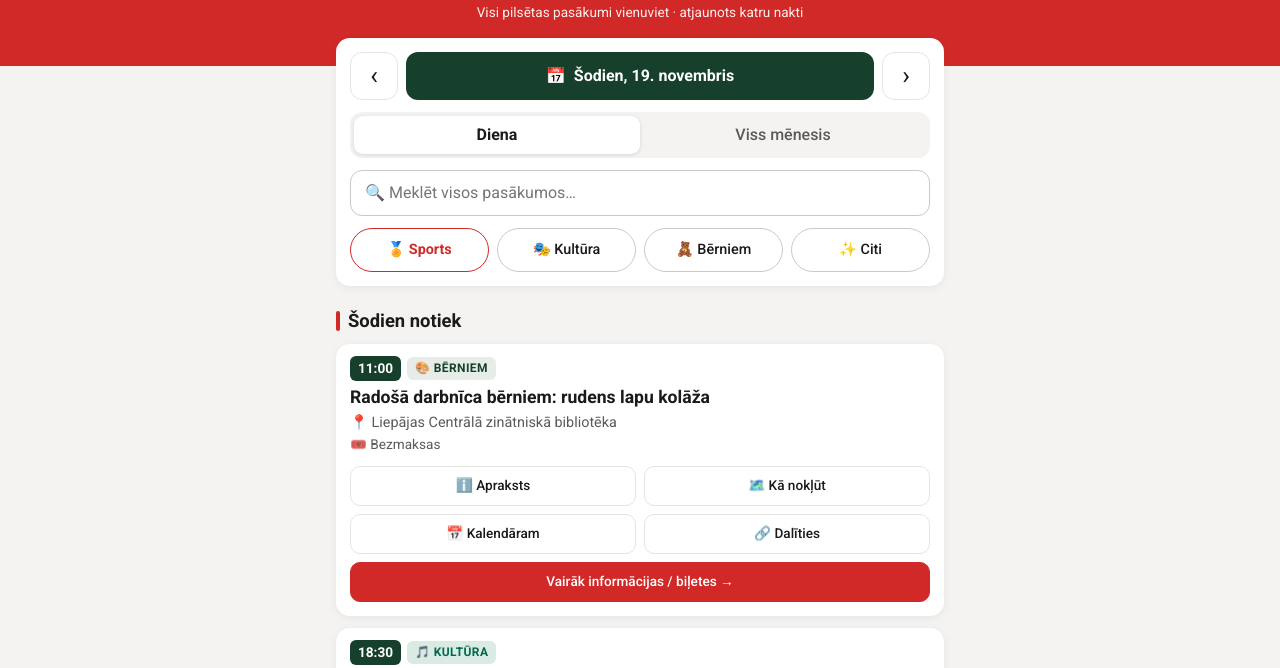
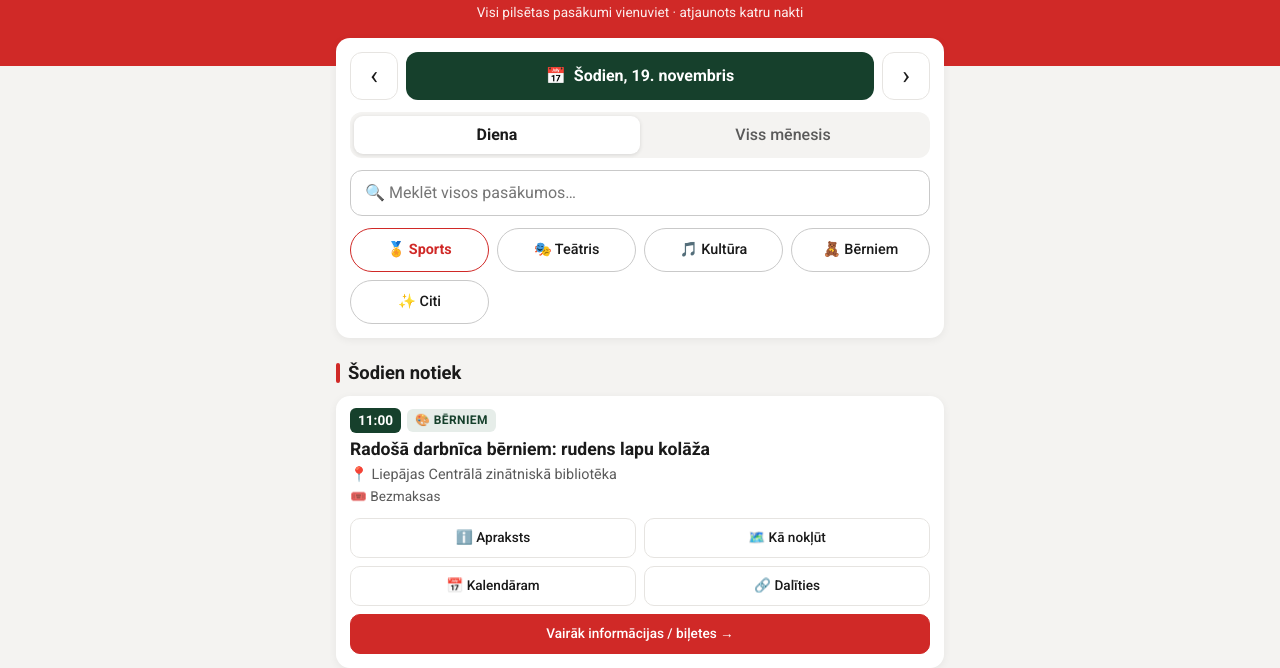
Before and after one commit to Liepaja-pasakumi/pasakumi-liepaja, a plain HTML site: page index.html in a window 1280 px wide. Shown: the part 76-744 px from the top of the page. Drawn offline with Linux system fonts and the light colour scheme; no server answers.

Commit message:
Add files via upload

```diff
--- a/index.html
+++ b/index.html
@@ -62,7 +62,8 @@
       <!-- Kategorijas: spiediens = tikai šī kategorija; vēlreiz = visas -->
       <div class="chips" role="group" aria-label="Kategorijas">
         <button class="chip chip-sports" data-cat="sports" aria-pressed="false">🏅 Sports</button>
-        <button class="chip" data-cat="kultura" aria-pressed="false">🎭 Kultūra</button>
+        <button class="chip" data-cat="teatris" aria-pressed="false">🎭 Teātris</button>
+        <button class="chip" data-cat="kultura" aria-pressed="false">🎵 Kultūra</button>
         <button class="chip" data-cat="berniem" aria-pressed="false">🧸 Bērniem</button>
         <button class="chip" data-cat="citi" aria-pressed="false">✨ Citi</button>
       </div>
```
Also changed, not shown: admin.html (+1 -0 lines), pieteikt.html (+2 -1 lines).
